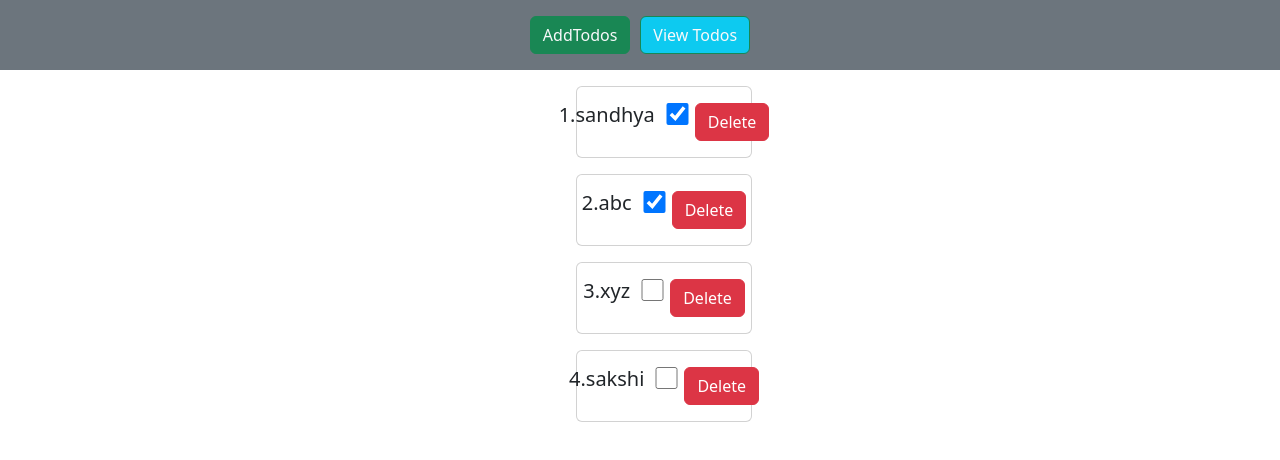
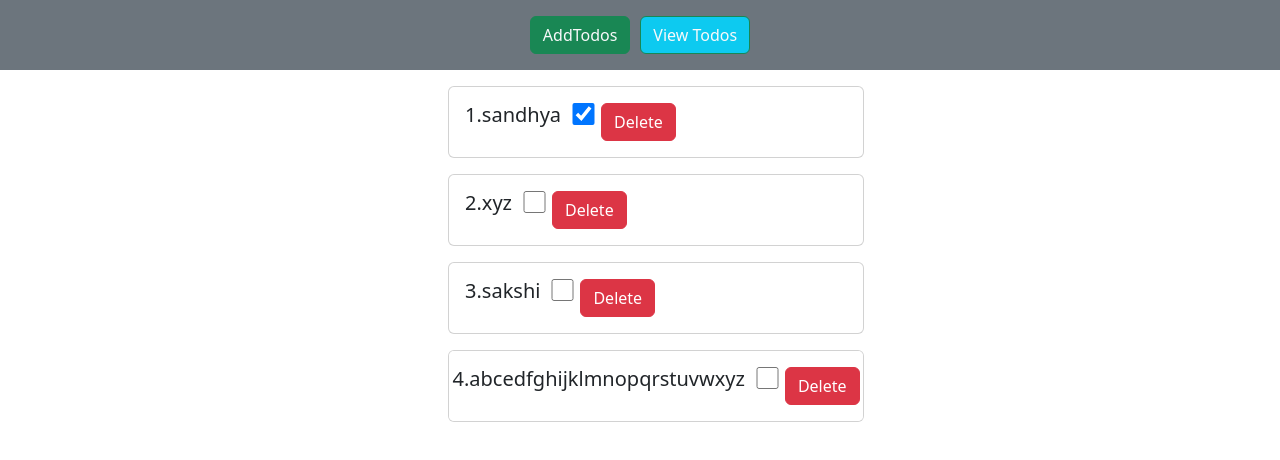
Before and after one commit to Dornal2002/react-assignments, a React (Create React App) app: page / in a window 1280 px wide. Shown: the top 460 px of the page. Built offline with nearby package versions, Linux system fonts and the light colour scheme; data requests are answered from the project's data file.

Commit message:
Add Assignment 3

```diff
--- a/db.json
+++ b/db.json
@@ -3,11 +3,6 @@
     {
       "id": "f7bd",
       "title": "sandhya",
-      "isCompleted": true
-    },
-    {
-      "id": "50e9",
-      "title": "abc",
       "isCompleted": true
     },
     {
@@ -19,6 +14,11 @@
       "id": "e74c",
       "title": "sakshi",
       "isCompleted": false
+    },
+    {
+      "id": "3c9b",
+      "title": "abcedfghijklmnopqrstuvwxyz",
+      "isCompleted": false
     }
   ]
 }
--- a/src/components/Todos.css
+++ b/src/components/Todos.css
@@ -21,7 +21,7 @@
 .todos{
     justify-content: center;
     align-items: center;
-    margin-left: 45%;
+    margin-left: 35%;
 }
 
 .btn-Add{
@@ -56,6 +56,26 @@ li{
  margin-left: 0px;
 }
 
+.switch{
+    cursor: pointer;
+}
+.card:hover{
+    transform: scale(1.05);
+ box-shadow: 0 10px 20px rgba(0,0,0,.12), 0 4px 8px rgba(0,0,0,.06);
+}
+
+.card-content {
+    overflow-x:scroll;
+    overflow-y: hidden;
+    text-overflow: ellipsis;
+    white-space: nowrap;
+  }
+
+.btn:hover{
+    transform: scale(1.05);
+ box-shadow: 0 10px 20px rgba(0,0,0,.12), 0 4px 8px rgba(0,0,0,.06);
+}
+
 .check-box{
     height: 22px;
     width: 25px;
--- a/src/components/Todos.tsx
+++ b/src/components/Todos.tsx
@@ -62,12 +62,13 @@ export default function Todos() {
         {todolist.map((item: Todo, index: number) => (
           <div
             key={item.id}
-            className="card card-hover justify-content-center text-center w-25 mt-3 mb-3 d-flex flex-row"
+            className="card text-wrap card-content justify-content-center text-center w-50 mt-3 mb-3 d-flex flex-row"
           >
-            <h5 className="card-body card-text d-inline-flex">
+            <h5 className="card-body card-text text-wrap d-inline-flex switch">
               <div onClick={() => navigate("/viewtodos/" + item.id)}>
                 {index + 1}.{item.title}
               </div>
+
               <input
                 className="check-box"
                 checked={item.isCompleted}
```
